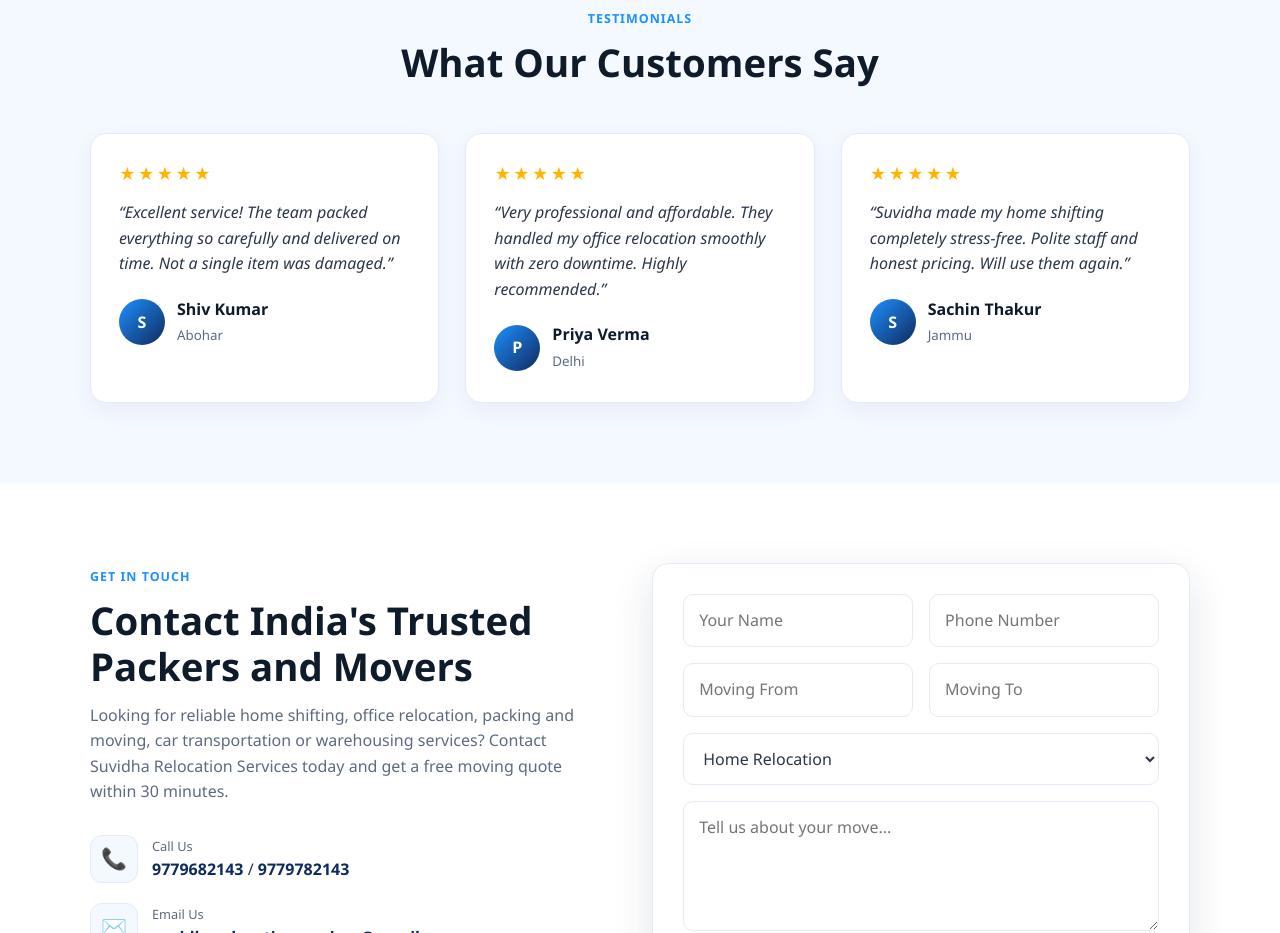
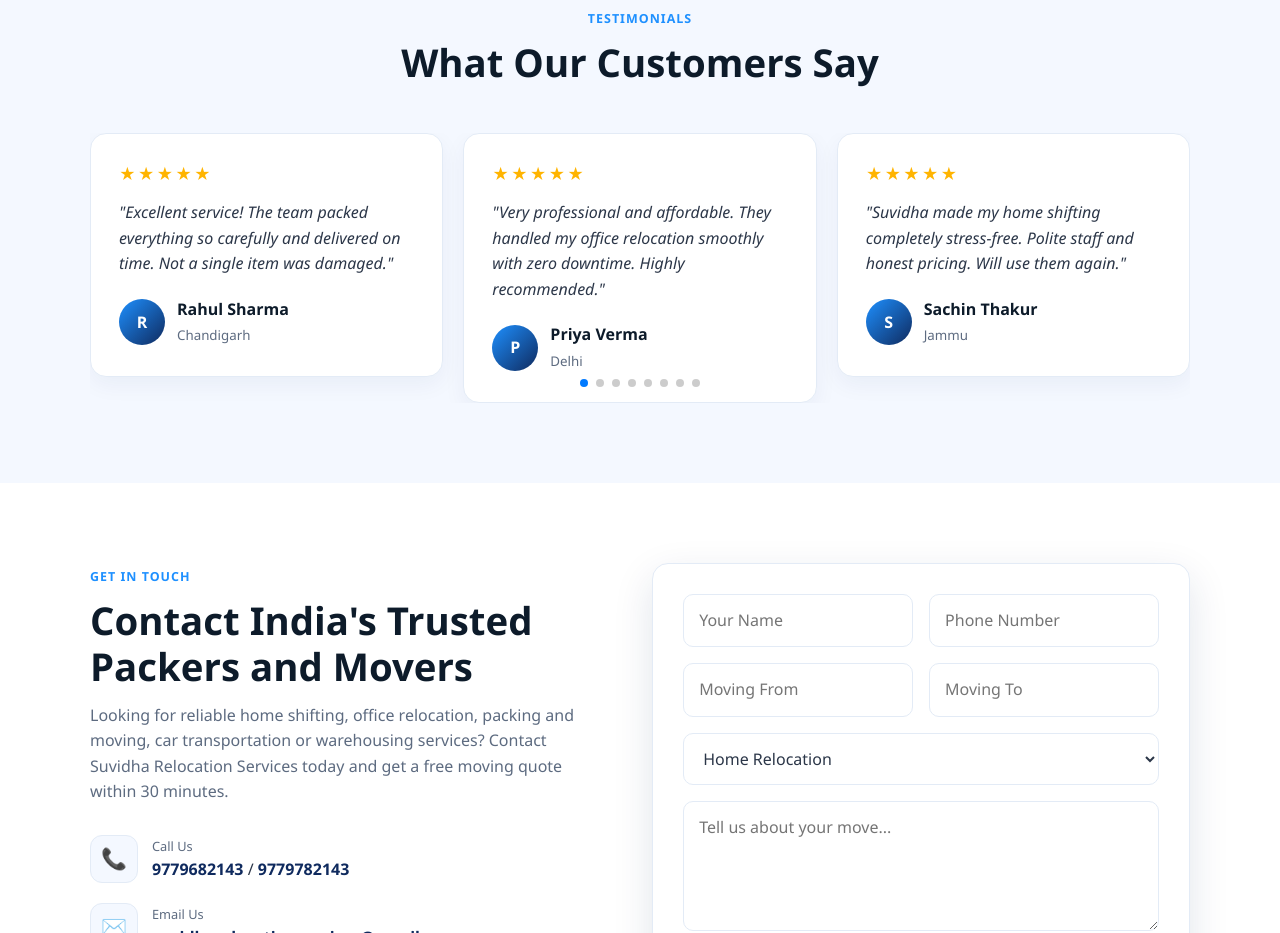
Before and after one commit to ankit4442/Suvidha-Relocation-Services, a React (Vite) app: page / in a window 1280 px wide. Shown: the part 3280-4213 px from the top of the page. Built offline with nearby package versions, Linux system fonts and the light colour scheme.

Commit message:
Refactor Testimonials to use Swiper for reviews
Updated the Testimonials component to use Swiper for better presentation of customer reviews.

```diff
--- a/src/components/Testimonials.jsx
+++ b/src/components/Testimonials.jsx
@@ -1,20 +1,51 @@
+import { Swiper, SwiperSlide } from "swiper/react";
+import { Autoplay, Pagination } from "swiper/modules";
+
+import "swiper/css";
+import "swiper/css/pagination";
+
 const REVIEWS = [
   {
-    name: 'Shiv Kumar',
-    place: 'Abohar',
-    text: 'Excellent service! The team packed everything so carefully and delivered on time. Not a single item was damaged.',
+    name: "Rahul Sharma",
+    place: "Chandigarh",
+    text: "Excellent service! The team packed everything so carefully and delivered on time. Not a single item was damaged.",
   },
   {
-    name: 'Priya Verma',
-    place: 'Delhi',
-    text: 'Very professional and affordable. They handled my office relocation smoothly with zero downtime. Highly recommended.',
+    name: "Priya Verma",
+    place: "Delhi",
+    text: "Very professional and affordable. They handled my office relocation smoothly with zero downtime. Highly recommended.",
   },
   {
-    name: 'Sachin Thakur',
-    place: 'Jammu',
-    text: 'Suvidha made my home shifting completely stress-free. Polite staff and honest pricing. Will use them again.',
+    name: "Sachin Thakur",
+    place: "Jammu",
+    text: "Suvidha made my home shifting completely stress-free. Polite staff and honest pricing. Will use them again.",
   },
-]
+  {
+    name: "Shiv Kumar",
+    place: "Abohar",
+    text: "Fast and reliable packing service. Everything arrived safely without any damage.",
+  },
+  {
+    name: "Neha Gupta",
+    place: "Gurugram",
+    text: "Best relocation company I have used so far. Great support from start to finish.",
+  },
+  {
+    name: "Rakesh Singh",
+    place: "Lucknow",
+    text: "Transparent pricing and excellent customer service. Highly satisfied.",
+  },
+  {
+    name: "Pooja Arora",
+    place: "Mohali",
+    text: "Professional staff and timely delivery. My shifting experience was completely hassle-free.",
+  },
+  {
+    name: "Manoj Verma",
+    place: "Jaipur",
+    text: "Very careful handling of furniture and electronics. Recommended for home shifting.",
+  },
+];
 
 export default function Testimonials() {
   return (
@@ -25,22 +56,39 @@
           <h2 className="section__title">What Our Customers Say</h2>
         </div>
 
-        <div className="testimonials__grid">
+        <Swiper
+          modules={[Autoplay, Pagination]}
+          autoplay={{ delay: 3000 }}
+          pagination={{ clickable: true }}
+          loop={true}
+          spaceBetween={20}
+          breakpoints={{
+            320: { slidesPerView: 1 },
+            768: { slidesPerView: 2 },
+            1024: { slidesPerView: 3 },
+          }}
+        >
           {REVIEWS.map((r) => (
-            <article key={r.name} className="testimonial">
+            <SwiperSlide key={r.name}>
+              <article className="testimonial">
                 <div className="testimonial__stars">★★★★★</div>
-              <p className="testimonial__text">“{r.text}”</p>
+                <p className="testimonial__text">"{r.text}"</p>
+
                 <div className="testimonial__author">
-                <span className="testimonial__avatar">{r.name.charAt(0)}</span>
+                  <span className="testimonial__avatar">
+                    {r.name.charAt(0)}
+                  </span>
+
                   <div>
                     <strong>{r.name}</strong>
                     <small>{r.place}</small>
                   </div>
                 </div>
               </article>
+            </SwiperSlide>
           ))}
-        </div>
+        </Swiper>
       </div>
     </section>
-  )
+  );
 }
```
Lines whose indentation alone changed are shown as unchanged.
